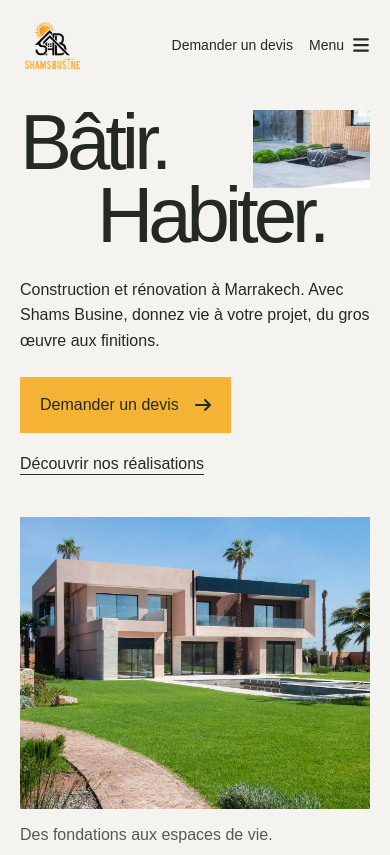
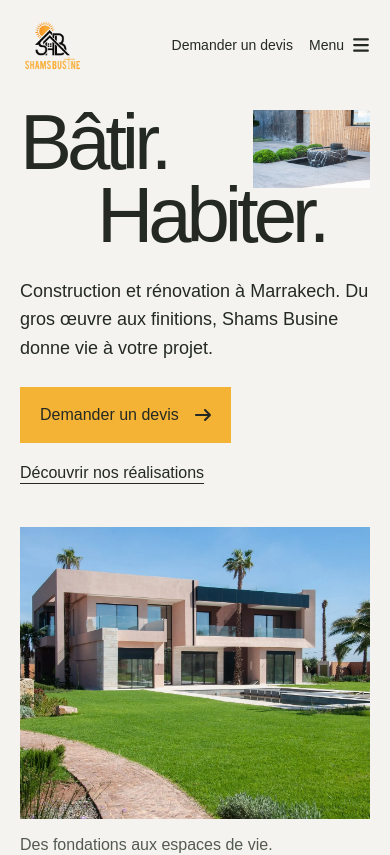
Before and after one commit to yassinejoundi/shamsbusine, a Next.js app: page / in a window 390 px wide. Shown: the top 855 px of the page. Built offline with nearby package versions, Linux system fonts and the light colour scheme; a web font is replaced by a local one.

Commit message:
fix(home): refine and verify responsive design

```diff
--- a/app/globals.css
+++ b/app/globals.css
@@ -63,7 +63,7 @@ section[id] { scroll-margin-block-start: 2rem; }
 .hero h1 span:last-child { margin-inline-start: 26%; }
 .hero-detail { grid-column: 10 / 13; grid-row: 1; align-self: start; aspect-ratio: 1.4; margin-block-start: .5rem; }
 .hero-copy { grid-column: 9 / 13; grid-row: 2; padding-block: 2rem; display: flex; flex-direction: column; align-items: flex-start; justify-content: center; }
-.hero-description { max-width: 36ch; }
+.hero-description { max-width: 36ch; font-size: 1.125rem; line-height: 1.6; }
 .hero-actions { margin-block-start: 2rem; display: flex; flex-direction: column; align-items: flex-start; gap: .8rem; }
 .hero-figure { grid-column: 1 / 8; grid-row: 2; }
 .photo { position: relative; overflow: hidden; background: var(--surface); }
@@ -103,7 +103,6 @@ details[open] > summary .when-open { display: inline-block; }
 details[open] > summary .when-closed { display: none; }
 .service-list .disclosure-icon { color: var(--accent); }
 details > p { padding-block-start: 1rem; max-width: 53ch; }
-.service-list details > a { margin-block-start: .75rem; }
 .process-steps { list-style: none; padding: 0; margin: 0; }
 .process-steps li { display: grid; grid-template-columns: 1.2fr 1fr; gap: 8%; padding-block: 2rem; align-items: start; }
 .process-steps li + li { margin-block-start: 1rem; }
@@ -135,9 +134,8 @@ input, select, textarea { display: block; width: 100%; min-width: 0; border: 1px
 input, select { min-height: 52px; }
 textarea { resize: vertical; min-height: 120px; }
 textarea::placeholder { color: var(--secondary); }
-.form-note, .form-fallback, .form-status { font-size: 1rem; line-height: 1.5; }
+.form-note, .form-status { font-size: 1rem; line-height: 1.5; }
 .form-note { color: var(--secondary); }
-.form-fallback { text-decoration: underline; overflow-wrap: anywhere; }
 .form-status:empty { display: none; }
 .quote-form .button { align-self: flex-start; }
 .site-footer { background: var(--ink); color: var(--ground); padding-block: 3rem 1.5rem; }
@@ -175,7 +173,7 @@ textarea::placeholder { color: var(--secondary); }
 }
 
 @media (max-width: 699px) {
-  :root { --gutter: 1.25rem; --display: clamp(4.6rem, 20vw, 8rem); --heading: clamp(1.85rem, 7.7vw, 2.8rem); --subheading: 1.25rem; }
+  :root { --gutter: 1.25rem; --display: clamp(4rem, 20vw, 8rem); --heading: clamp(1.85rem, 7.7vw, 2.8rem); --subheading: 1.25rem; }
   .site-header { min-height: 90px; gap: .75rem; padding-block: .6rem; }
   .brand img { width: 65px; }
   .header-actions { gap: 1rem; }
--- a/components/home/Hero.tsx
+++ b/components/home/Hero.tsx
@@ -9,7 +9,7 @@ export function Hero() {
         <Image src="/images/detail-finitions.webp" alt="Marbre sombre, bois et végétation dans un aménagement extérieur" fill sizes="(max-width: 699px) 30vw, 24vw" />
       </div>
       <div className="hero-copy">
-        <p className="hero-description" data-hero>Construction et rénovation à Marrakech. Avec Shams Busine, donnez vie à votre projet, du gros œuvre aux finitions.</p>
+        <p className="hero-description" data-hero>Construction et rénovation à Marrakech. Du gros œuvre aux finitions, Shams Busine donne vie à votre projet.</p>
         <div className="hero-actions" data-hero>
           <a href="#devis" className="button">Demander un devis <Arrow /></a>
           <a href="#realisations" className="text-link">Découvrir nos réalisations</a>
--- a/components/home/QuoteForm.tsx
+++ b/components/home/QuoteForm.tsx
@@ -23,7 +23,7 @@ export function QuoteForm() {
         return;
       }
       window.location.href = enquiryEmail({ name: value("name"), city: value("city"), type: value("type"), description: value("description") });
-      setNotice("Votre application e-mail est sollicitée. Relisez puis envoyez votre message. Si elle ne s’ouvre pas, utilisez l’adresse e-mail ci-dessous.");
+      setNotice("Votre application e-mail est sollicitée. Relisez puis envoyez votre message. Si elle ne s’ouvre pas, utilisez le lien e-mail de cette section.");
     }}>
       <div className="form-row">
         <label>Votre nom<input name="name" autoComplete="name" required maxLength={100} /></label>
@@ -34,7 +34,6 @@ export function QuoteForm() {
       <p className="form-note" id="email-note">Ce formulaire prépare un message dans votre application e-mail. Aucun envoi n’est effectué sur ce site.</p>
       <button type="submit" className="button" aria-describedby="email-note">Préparer mon e-mail <Arrow /></button>
       <p className="form-status" role="status">{notice}</p>
-      <a className="form-fallback" href="mailto:info@shamsbusine.com">Écrire directement à info@shamsbusine.com</a>
     </form>
   );
 }
--- a/components/home/Services.tsx
+++ b/components/home/Services.tsx
@@ -28,7 +28,6 @@ export function Services() {
               <details key={title} open={index === 0} data-reveal>
                 <summary><h3>{title}</h3><DisclosureIcon /></summary>
                 <p>{text}</p>
-                <a className="text-link" href="#devis">Demander un devis</a>
               </details>
             ))}
           </div>
```
Also changed, not shown: 2 other files (tests, documents, lock files or other folders).
